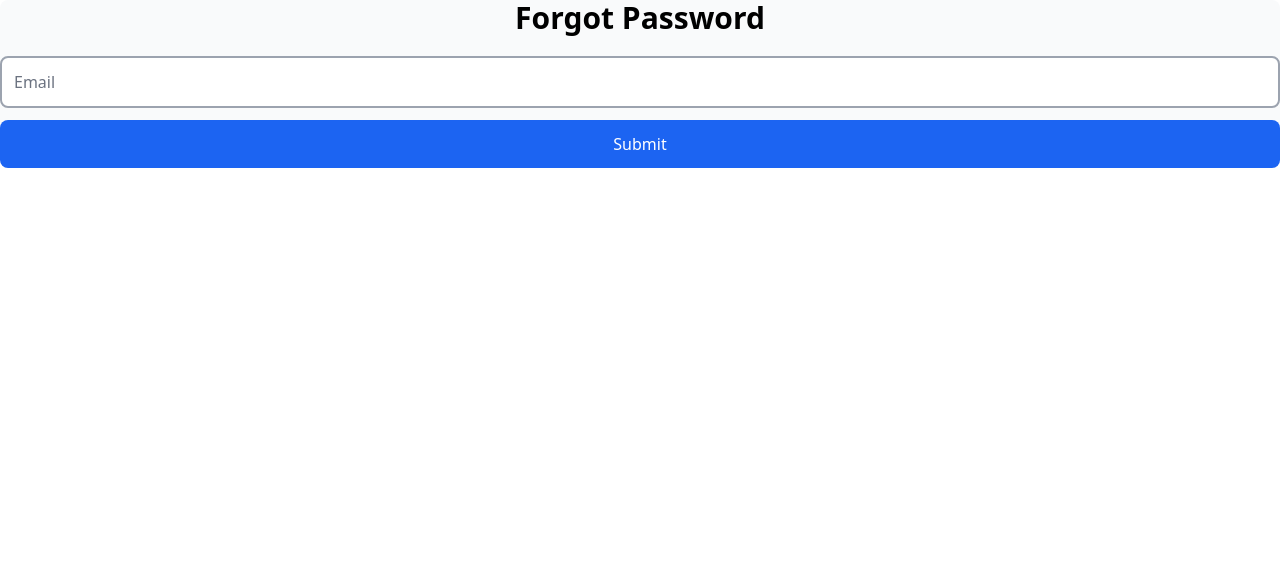
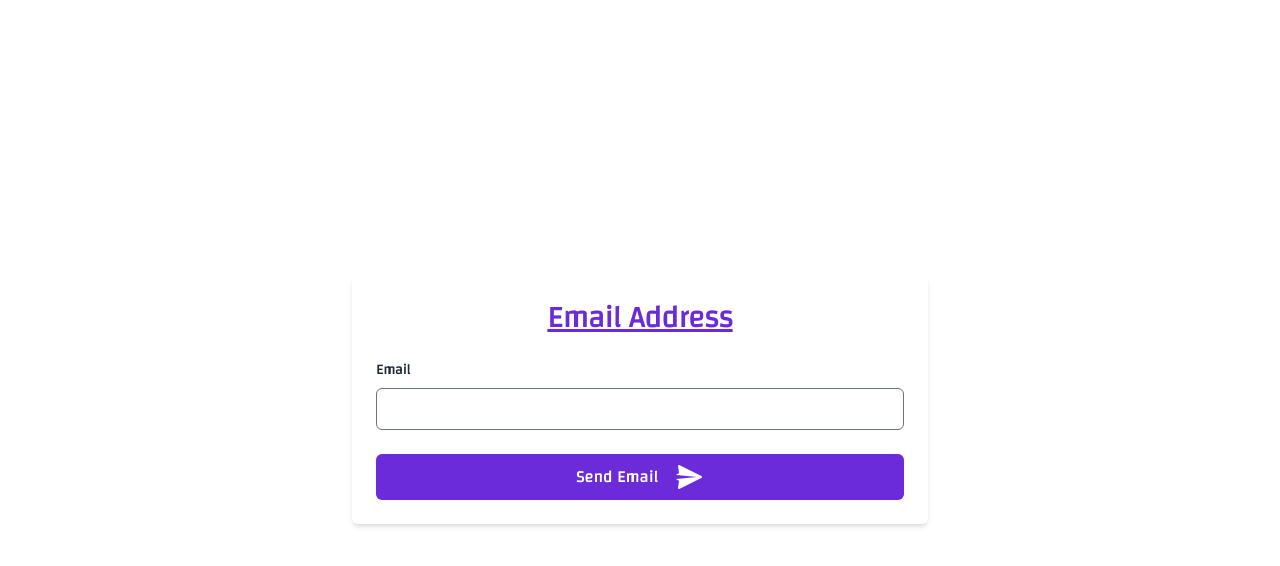
Before and after one commit to Thanhha2571/FE_QR_Project, a React (Create React App) app: page /forgot-password in a window 1280 px wide. Shown: the top 566 px of the page. Built offline with nearby package versions, Linux system fonts and the light colour scheme.

Commit message:
send email to reset password- done

```diff
--- a/src/views/ForgotPassword/submitEmail.js
+++ b/src/views/ForgotPassword/submitEmail.js
@@ -1,21 +1,95 @@
+import SendIcon from "../../assets/images/SendIcon.png"
+import { useState } from "react";
+import { baseUrl } from "components/api/httpService";
+import axios from "axios";
+import { useNavigate } from "react-router-dom";
+import IconSucess from "../../assets/images/icon-active.png"
 const SubmitEmail = () => {
+    document.title = "Submit Email";
+    const [email, setEmail] = useState('');
+    const [confirmEmailModal, setConfirmEmailModal] = useState(false)
+    const navigate = useNavigate();
+    const handleSendEmail = async (e) => {
+        e.preventDefault();
+        try {
+            const response = await axios.post(
+                `${baseUrl}/api/auth/manage-password/reset-password`,
+                {
+                    email: email,
+                },
+            );
+            // console.log(response);
+            setEmail("")
+            setConfirmEmailModal(true)
+            // navigate('/login');
+        } catch (err) {
+            alert(err.response?.data?.message);
+            setEmail("")
+        }
+    }
+
     return (
-        <div className="">
-            <div className="flex flex-col gap-5 items-center justify-center w-full h-full">
-                <div className="w-full h-full bg-gray-50 rounded-lg">
-                    <div className="flex flex-col gap-5 items-center justify-center w-full h-full">
-                        <div className="text-3xl font-bold">Forgot Password</div>
-                        <form className="flex flex-col gap-3 w-full">
-                            <input
-                                type="text"
-                                placeholder="Email"
-                                className="border-2 border-gray-400 p-3 rounded-lg"
-                            />
-                            <button className="w-full text-white bg-blue-600 hover:bg-blue-700 p-3 rounded-lg">Submit</button>
-                        </form>
+        <div className="absolute top-0 left-0 right-0 bottom-0 bg-white flex flex-col justify-center min-h-screen overflow-hidden font-Changa">
+            <div className="w-full p-6 m-auto bg-white rounded-md shadow-md lg:max-w-xl">
+                <h1 className="text-3xl font-semibold text-center text-purple-700 underline">
+                    Email Address
+                </h1>
+                <form className="mt-6">
+                    <div className="mb-2">
+                        <label
+                            className="block text-sm font-semibold text-gray-800"
+                        >
+                            Email
+                        </label>
+                        <input
+                            type="text"
+                            id="email"
+                            value={email}
+                            onChange={(e) => setEmail(e.target.value)}
+                            required
+                            className="block w-full px-4 py-2 mt-2 text-purple-700 bg-white border rounded-md focus:border-purple-400 focus:ring-purple-300 focus:outline-none focus:ring focus:ring-opacity-40"
+                        />
+                    </div>
+                    <div className="mt-6 flex flex-row gap-3 items-center justify-center">
+                        <button
+                            onClick={handleSendEmail}
+                            className="flex flex-row items-center font-bold justify-center gap-4 w-full px-4 py-2 tracking-wide text-white transition-colors duration-200 transform bg-purple-700 rounded-md hover:bg-purple-600 focus:outline-none focus:bg-purple-600"
+                        >
+                            Send Email <img src={SendIcon} w-4 h-auto />
+                        </button>
+                    </div>
+                </form>
+            </div>
+            {confirmEmailModal && (<div className="fixed top-0 bottom-0 right-0 left-0 z-20 font-Changa">
+                <div
+                    onClick={() => setConfirmEmailModal(false)}
+                    className="absolute top-0 bottom-0 right-0 left-0 bg-[rgba(0,0,0,.45)] cursor-pointer"></div>
+                <div className="absolute w-[700px] h-[230px] top-[300px] right-[500px] bottom-0 z-30 bg-white">
+                    <div className="w-full h-full">
+                        <div className="flex flex-col mt-8">
+                            <div className="flex flex-row px-8 items-center gap-3">
+                                <img src={IconSucess} w-8 h-auto />
+                                <span className="font-bold text-2xl">Sent Successfully</span>
+                            </div>
+                            {/* <div className="w-full border border-solid border-t-[rgba(0,0,0,.45)] mt-4"></div> */}
+                            <div className="flex flex-col px-8 w-full mt-7 font-Changa gap-4 items-center">
+                                <div className="flex flex-row gap-3">
+                                    <span className="text-xl">Please check your email to reset the password</span>
+                                </div>
+                                <div className="flex flex-row gap-3 justify-center items-center">
+                                    <a
+                                        // onClick={() => {
+                                        //     setConfirmEmailModal(false)
+                                        //     navigate('/login')
+                                        // }}
+                                        href="/login"
+                                        type="button" className="w-[100px] bg-buttonColor2 text-white text-base flex flex-row gap-1 justify-center items-center border border-solid px-2 py-1 rounded-md cursor-pointer">Okay</a>
+                                </div>
+                            </div>
+                        </div>
                     </div>
                 </div>
-            </div>
+            </div>)}
         </div>
     )
 }
```
Also changed, not shown: src/assets/images/SendIcon.png (added).
